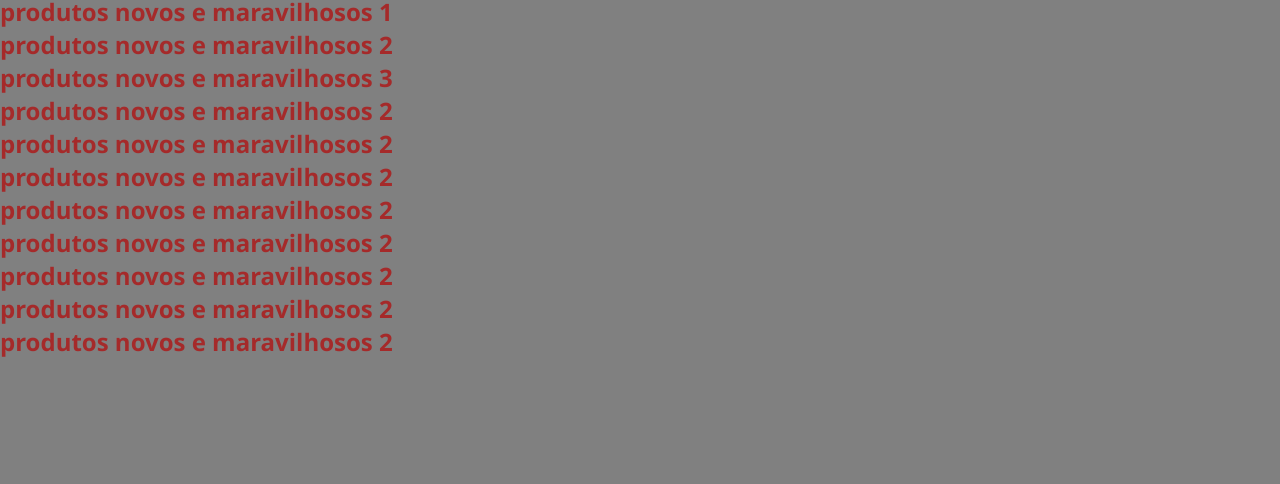
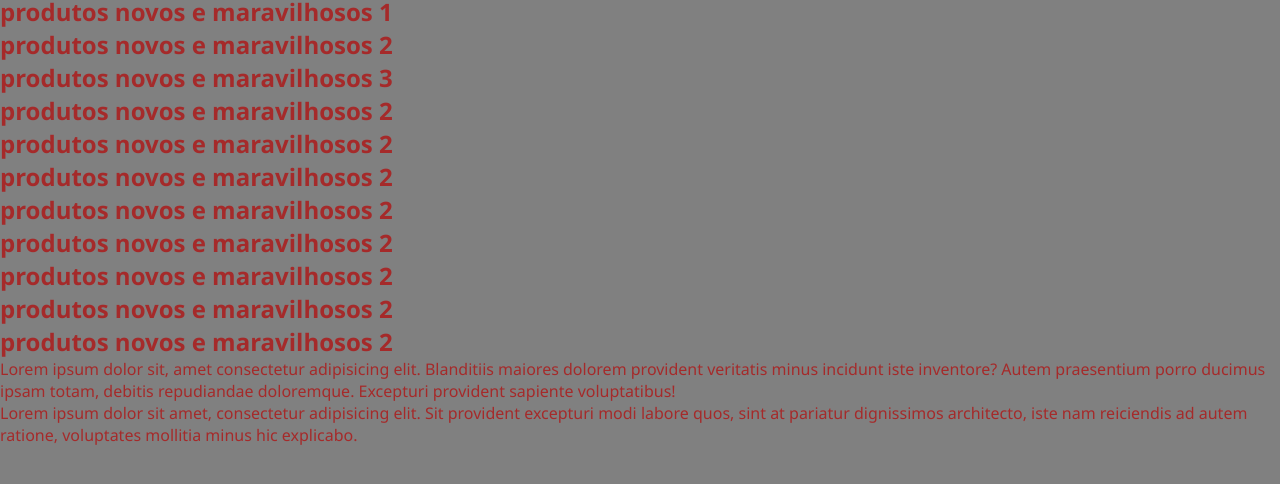
Before and after one commit to lucasmaciel-g/cursogit, a plain HTML site: page produtos.html in a window 1280 px wide. Shown: the part 58-542 px from the top of the page. Drawn offline with Linux system fonts and the light colour scheme.

Commit message:
Adicionando dois paragrafos a página de produtos

```diff
--- a/produtos.html
+++ b/produtos.html
@@ -19,6 +19,9 @@
     <h2>produtos novos e maravilhosos 2</h2>
     <h2>produtos novos e maravilhosos 2</h2>
     <h2>produtos novos e maravilhosos 2</h2>
+
+    <p>Lorem ipsum dolor sit, amet consectetur adipisicing elit. Blanditiis maiores dolorem provident veritatis minus incidunt iste inventore? Autem praesentium porro ducimus ipsam totam, debitis repudiandae doloremque. Excepturi provident sapiente voluptatibus!</p>
+    <p>Lorem ipsum dolor sit amet, consectetur adipisicing elit. Sit provident excepturi modi labore quos, sint at pariatur dignissimos architecto, iste nam reiciendis ad autem ratione, voluptates mollitia minus hic explicabo.</p>
     <script src="assets/js/app.js"></script>
 </body>
 </html>
```
